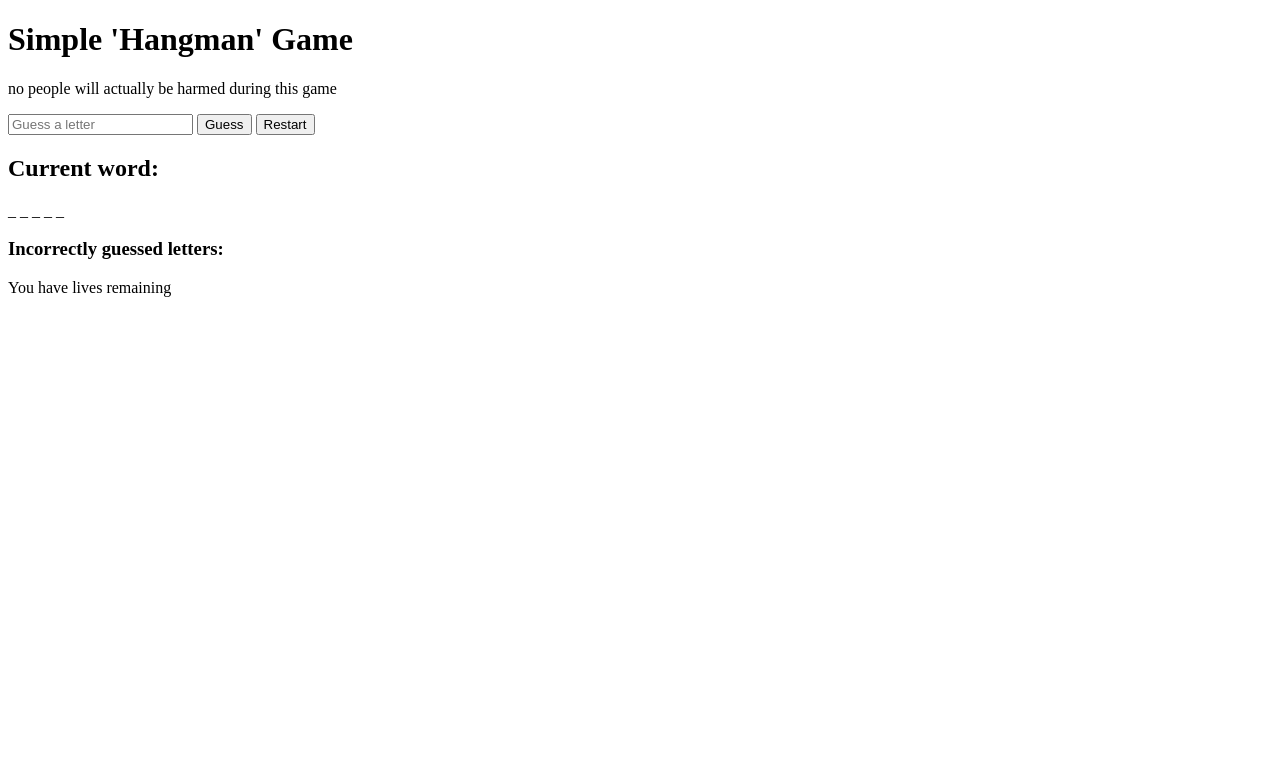
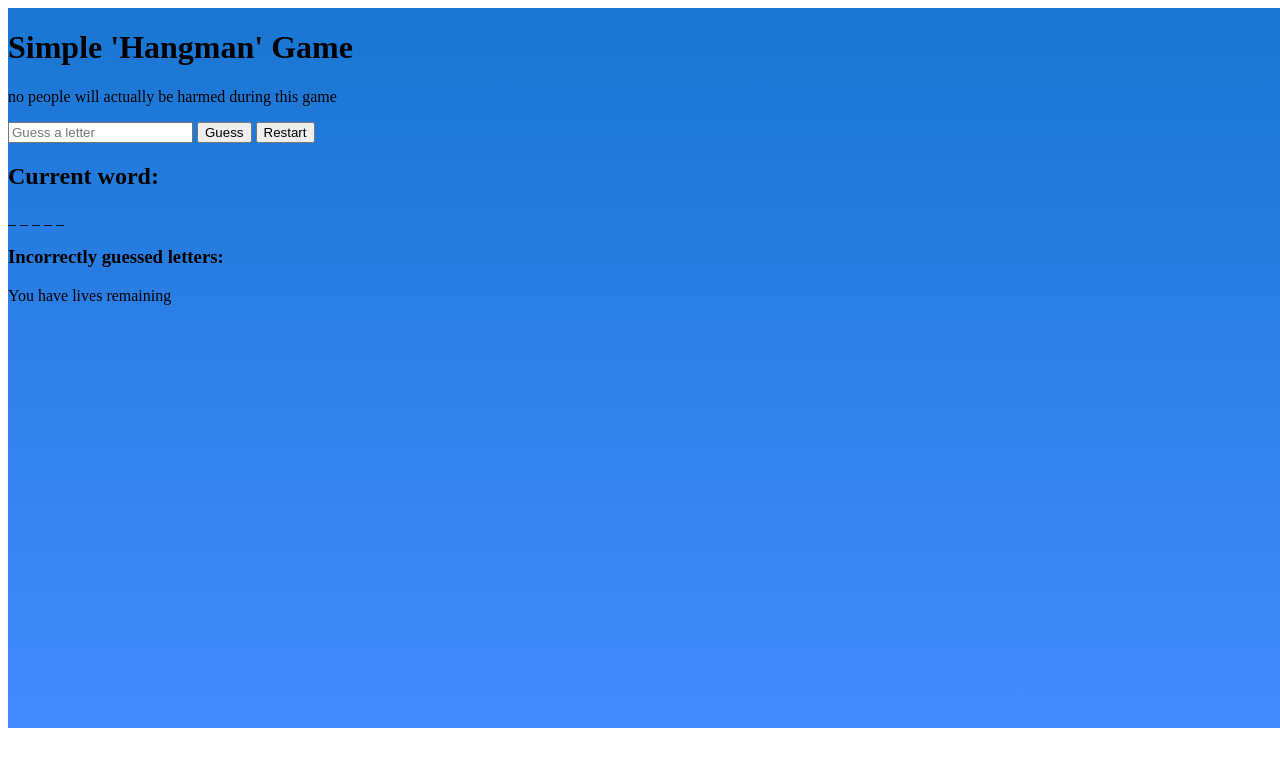
Before and after one commit to taipo1/Hangman_Bennie, a plain HTML site: page index.html in a window 1280 px wide. Drawn offline with Linux system fonts and the light colour scheme; a script that the page names is missing.

Commit message:
Update style.css
Add Wrapper Class

```diff
--- a/css/style.css
+++ b/css/style.css
@@ -1,3 +1,17 @@
+:root {
+  --bgColor: linear-gradient(to bottom, #1976d2, #448aff);
+}
+
+.wrapper {
+  background: var(--bgColor);
+  width: 100vw;
+  height: 90vh;
+  margin: 0 auto;
+  position: relative;
+  overflow: hidden;
+  z-index: 1;
+}
+
 .win,
 .lose {
   display: none;
```
